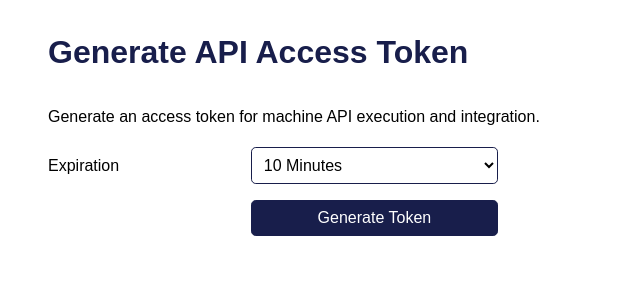
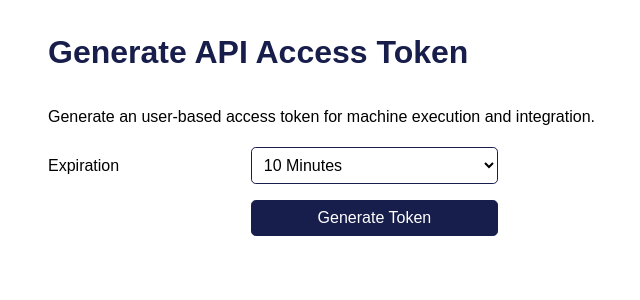
Before and after one commit to mcpcpc/taskbox, a Flask app: template taskbox/templates/manage/create_token.html in a window 1280 px wide. Shown: the part 153-453 px from the top of the page, without its empty margins (80-720 px from the left). Run offline with Flask 2, Linux system fonts and the light colour scheme; the template is opened without the code that fills it, so the values that code supplies are empty.

Commit message:
Update create_token.html

```diff
--- a/taskbox/templates/manage/create_token.html
+++ b/taskbox/templates/manage/create_token.html
@@ -2,7 +2,7 @@
 {% block title %}Token Generator{% endblock %}
 {% block main %}
 <h2>Generate API Access Token</h2>
-<p>Generate an access token for machine API execution and integration.</p>
+<p>Generate an user-based access token for machine execution and integration.</p>
 <form method="post" class="twocol">
         <label for="expires_in">Expiration</label>
         <select name="expires_in" required>
```
